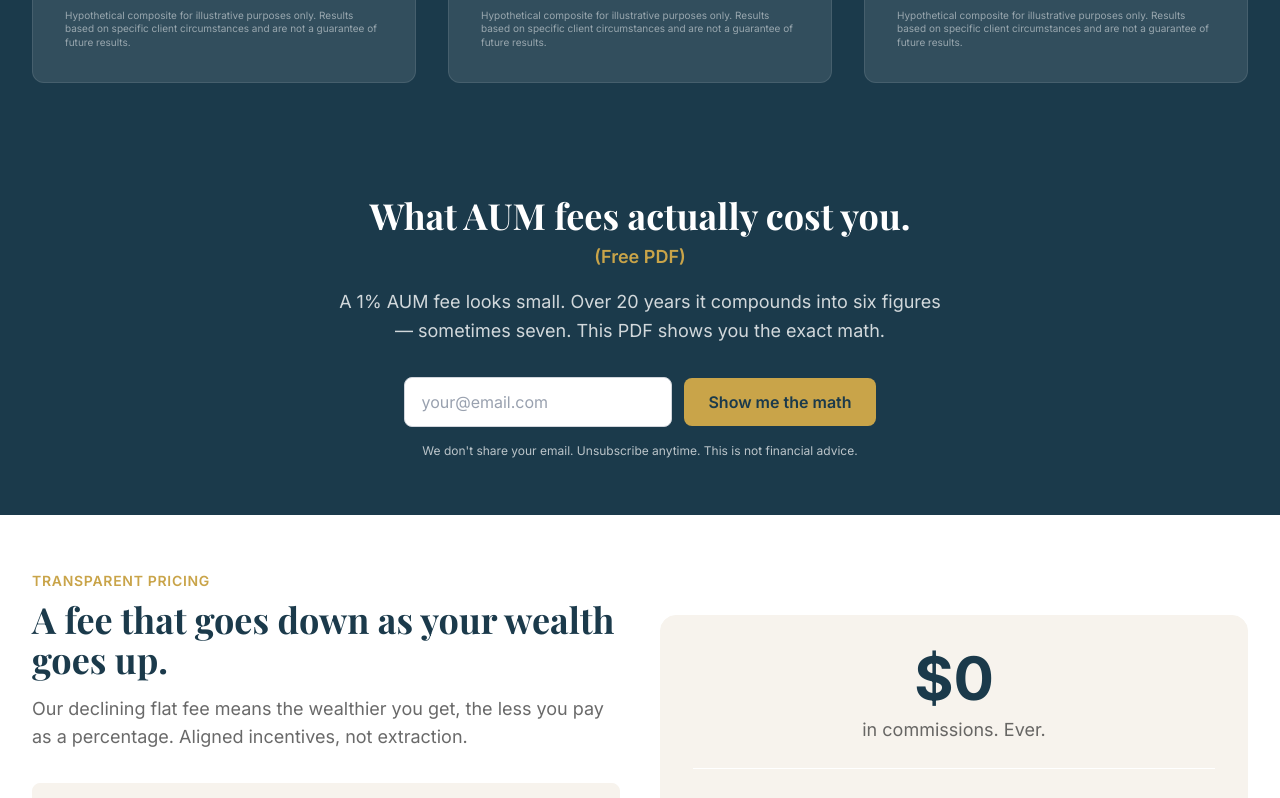
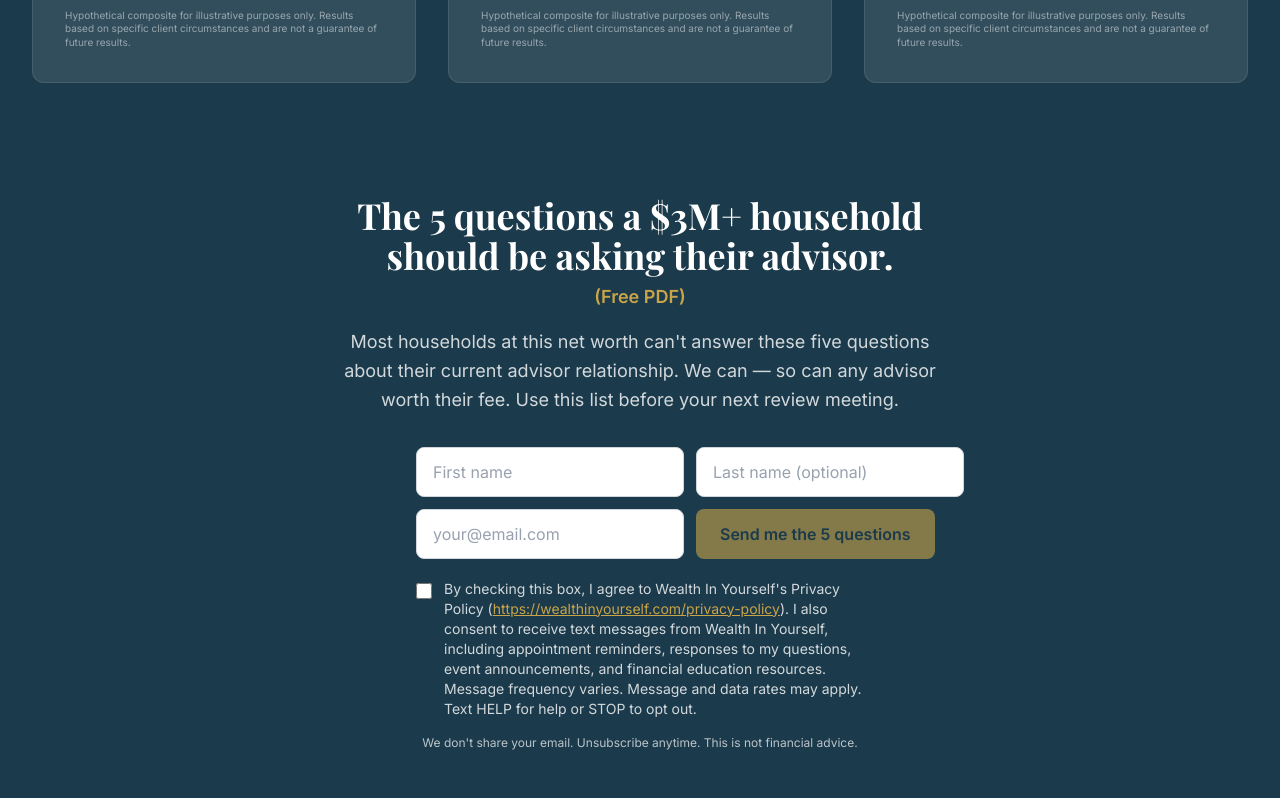
Before and after one commit to jsaint22/wiy-marketing-site, a Next.js app: page / in a window 1280 px wide. Shown: the part 3840-4638 px from the top of the page. Built offline with nearby package versions, Linux system fonts and the light colour scheme.

Commit message:
fix(homepage): swap EmailCapture → LeadMagnetCapture for /5-questions lead magnet (Phase C Compliance follow-up)

```diff
--- a/src/app/page.tsx
+++ b/src/app/page.tsx
@@ -2,7 +2,7 @@ import Link from "next/link";
 import Image from "next/image";
 import CTASection from "@/components/CTASection";
 import SectionHeading from "@/components/SectionHeading";
-import EmailCapture from "@/components/EmailCapture";
+import LeadMagnetCapture from "@/components/LeadMagnetCapture";
 import { CinematicHero } from "@/components/cinematic/CinematicHero";
 import { RevealOnScroll } from "@/components/cinematic/RevealOnScroll";
 import { getAllPosts } from "@/lib/blog";
@@ -339,8 +339,15 @@ export default function HomePage() {
         </div>
       </section>
 
-      {/* Email Capture */}
-      <EmailCapture />
+      {/* Email Capture — 5 Questions lead magnet */}
+      <LeadMagnetCapture
+        magnet="five-questions"
+        headline="The 5 questions a $3M+ household should be asking their advisor."
+        subheadline="(Free PDF)"
+        description="Most households at this net worth can't answer these five questions about their current advisor relationship. We can — so can any advisor worth their fee. Use this list before your next review meeting."
+        buttonText="Send me the 5 questions"
+        successMessage="Sent. Check your inbox for The 5 Questions."
+      />
 
       {/* Fee model overview */}
       <section className="bg-white py-10 sm:py-14">
```
